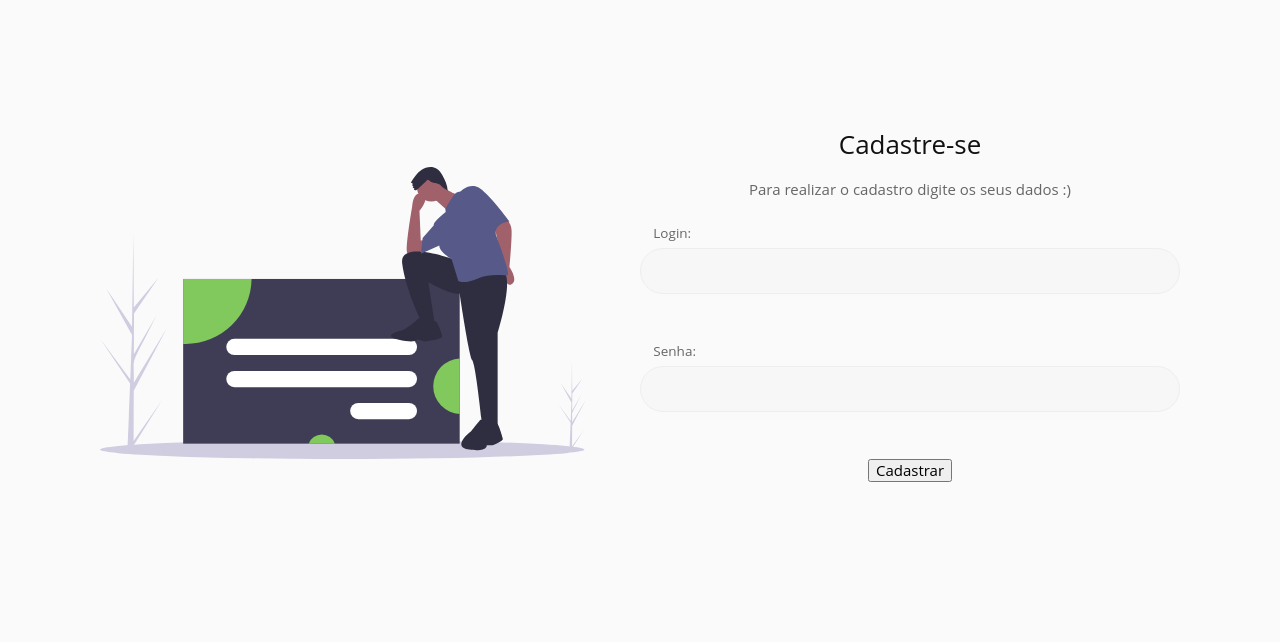
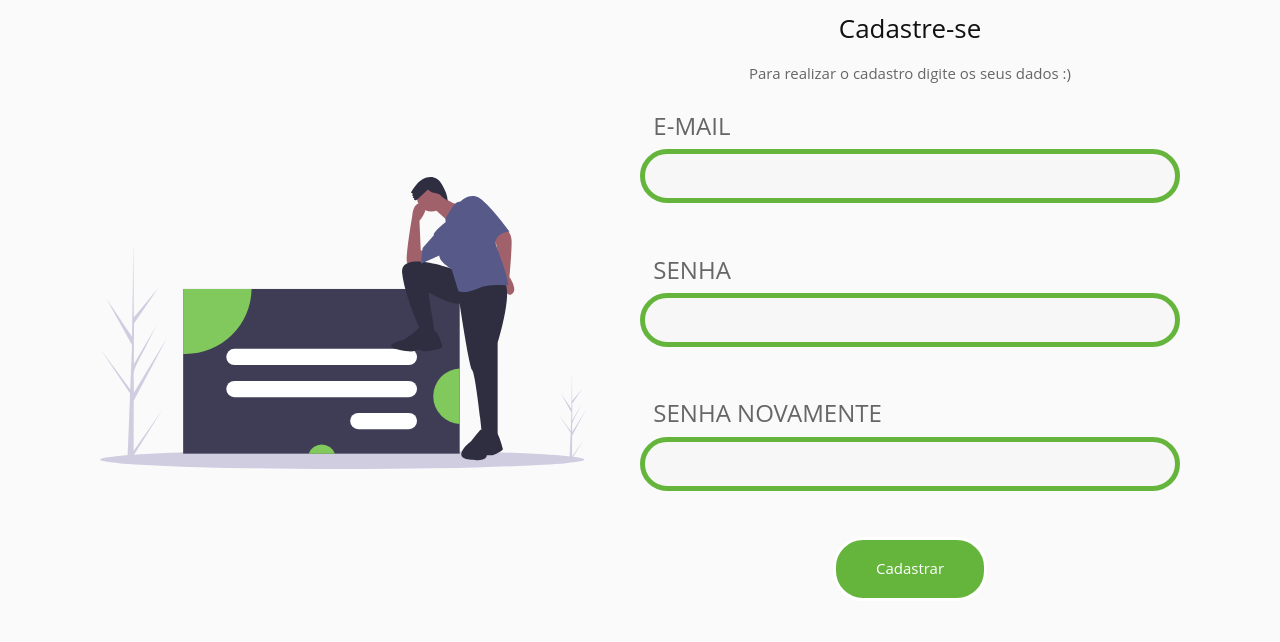
Before and after one commit to mnshade/Prot_SaveMoney, a PHP site: page /cadastro.html in a window 1280 px wide. Shown: the part 92-734 px from the top of the page. Run offline with PHP 8.4, Linux system fonts and the light colour scheme.

Commit message:
Voltando aos trabalhos e  ajustes

```diff
--- a/Save_Money/app/cadastro.html
+++ b/Save_Money/app/cadastro.html
@@ -28,10 +28,11 @@
 					<h1 class="auth__title">Cadastre-se</h1>
 					<p>Para realizar o cadastro digite os seus dados :)</p>
 					<form method="POST" action="cadastro.php">
-						<label>Login:</label><input type="text" name="login" id="login"><br>
-						<label>Senha:</label><input type="password" name="senha" id="senha"><br>
-						<input type="submit" value="Cadastrar" id="cadastrar" name="cadastrar">
-						</form>
+						<label>E-MAIL</label><input type="text" name="login" id="login"><br>
+						<label>SENHA</label><input type="password" name="senha" id="senha"><br>
+						<label>SENHA NOVAMENTE</label><input type="password" name="senha2" id="senha2"><br>
+						<input type="submit" class="button" value="Cadastrar" id="cadastrar" name="cadastrar">
+					</form>
 				</div>
 			</div>
 		</div>
--- a/Save_Money/app/css/style.css
+++ b/Save_Money/app/css/style.css
@@ -292,13 +292,13 @@ button, .button {
   display: inline-block;
   padding: 12pt 30pt;
   line-height: 1.7;
-  border: 1px solid #81c95c;
-  color: #81c95c;
+  border: 3px solid white;
+  color: white;
   font-weight: 400;
   transition: 0.7s;
   white-space: nowrap;
   cursor: pointer;
-  background-color: white;
+  background-color:  #65b53d;
   border-radius: 30px;
   margin-bottom: 1.3em;
   transition: 0.7s;
@@ -363,7 +363,10 @@ form {
 
 .form {
   margin-left: auto;
-  margin-right: auto; }
+  margin-right: auto;
+
+
+}
 
 label {
   margin-bottom: 2pt;
@@ -371,13 +374,15 @@ label {
   text-align: left;
   color: #666;
   font-size: 0.9em;
-  padding-left: 10pt; }
+  padding-left: 10pt;
+  font-size: 24px;
+}
 
 
 
 input[type="email"], input[type="number"], input[type="search"], input[type="text"], input[type="date"], input[type="tel"], input[type="url"], input[type="password"] {
   appearance: none;
-  border: 1px solid #eee;
+  border: 5px solid #65b53d;
   width: 100%;
   transition: 0.7s;
   color: rgba(124, 122, 122, 0.76);
@@ -945,7 +950,11 @@ select {
 
 .footer {
   background-color: #ffffff;
-  padding: 36pt 0; }
+  padding: 36pt 0;
+  width: 100%;
+  height: 100px;
+
+}
 
 .footer__inner {
   -js-display: flex;
@@ -1026,6 +1035,7 @@ select {
   min-height: calc( 100vh - 188px);
   -js-display: flex;
   display: flex;
+  border-color:  #65b53d ;
   align-items: center;
   flex-direction: column;
   justify-content: center; }
@@ -1297,7 +1307,7 @@ a {
   --bg-filter-opacity: 0.5;
   background-image: linear-gradient(rgba(0,0,0,var(--bg-filter-opacity)),rgba(0,0,0,var(--bg-filter-opacity))), var(--bg-img);
   height: 20em;
-  width: 15em;
+  width: 55em;
   font-size: 1.5em;
   color: white;
   border-radius: 1em;
@@ -1313,6 +1323,11 @@ a {
   overflow: hidden;
   border: 10px solid #ccc;
   text-decoration: none;
+  margin: 1em 1em 1em 1em;
+
+
+
+
 }
 
 .card:hover {
--- a/Save_Money/app/login.html
+++ b/Save_Money/app/login.html
@@ -24,13 +24,13 @@
 				<div class="auth__media">
 					<img src="./images/undraw_Access.svg">
 				</div>
-				<div class="auth__auth">
-					<h1 class="auth__title">Login</h1>
+				<div class="auth__auth form">
+					<h1 class="auth__title">Página de Login</h1>
 					<p>Entre com seu e-mail e senha:</p>
 					<form method="POST" action="login.php">
 						<label>Login:</label><input type="text" name="login" id="login"><br>
 						<label>Senha:</label><input type="password" name="senha" id="senha"><br>
-						<input type="submit" value="entrar" id="entrar" name="entrar"><br>
+						<input class="button"type="submit" value="ACESSAR" id="entrar" name="entrar"><br>
 						<a href="cadastro.html">Cadastre-se</a>
 						<a href="#"><h6 class="left-align">Esqueceu sua senha?</h6></a>
 					</form>
```
Also changed, not shown: Save_Money/app/dashboard.html (+6 -32 lines).
